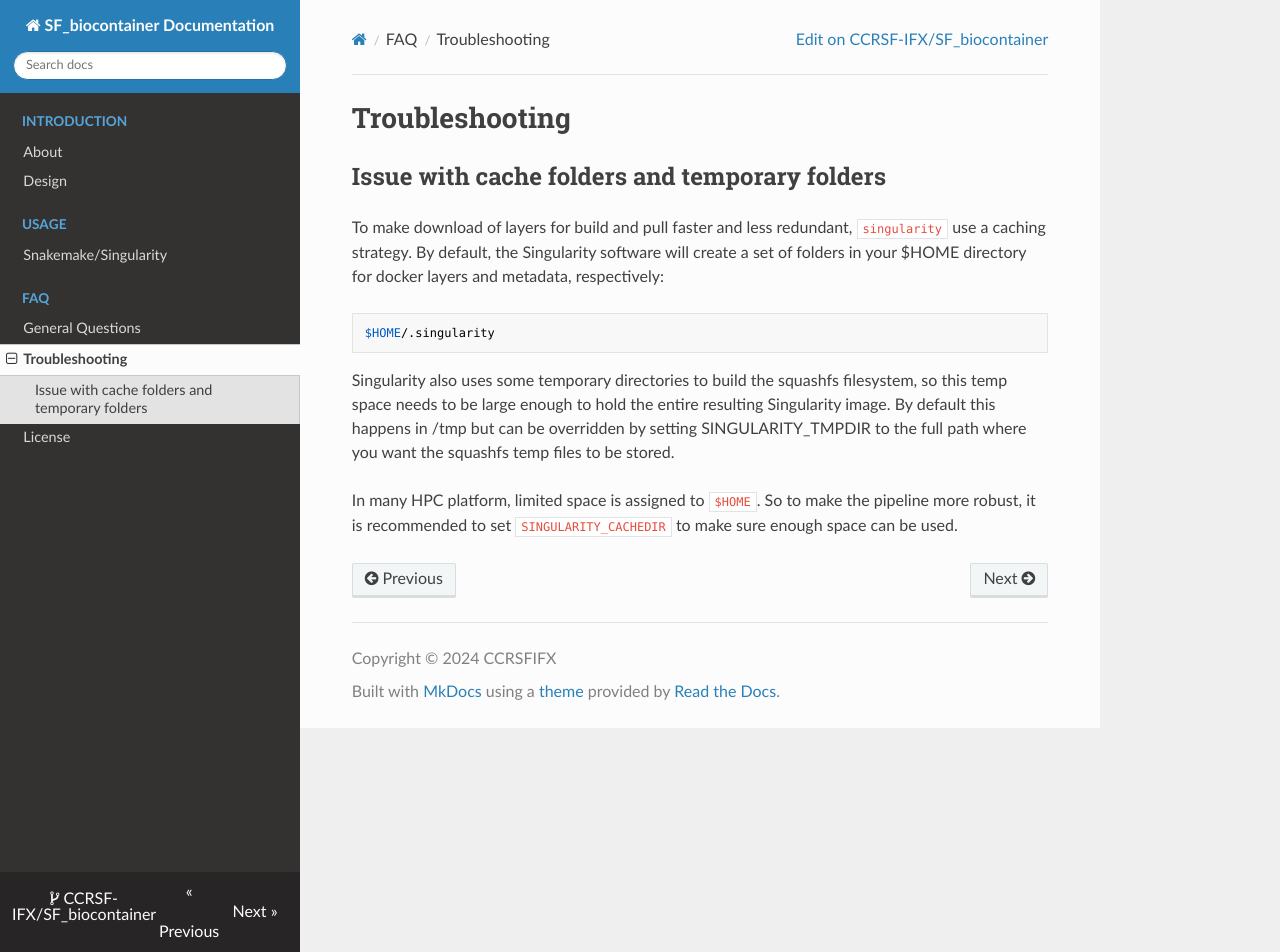
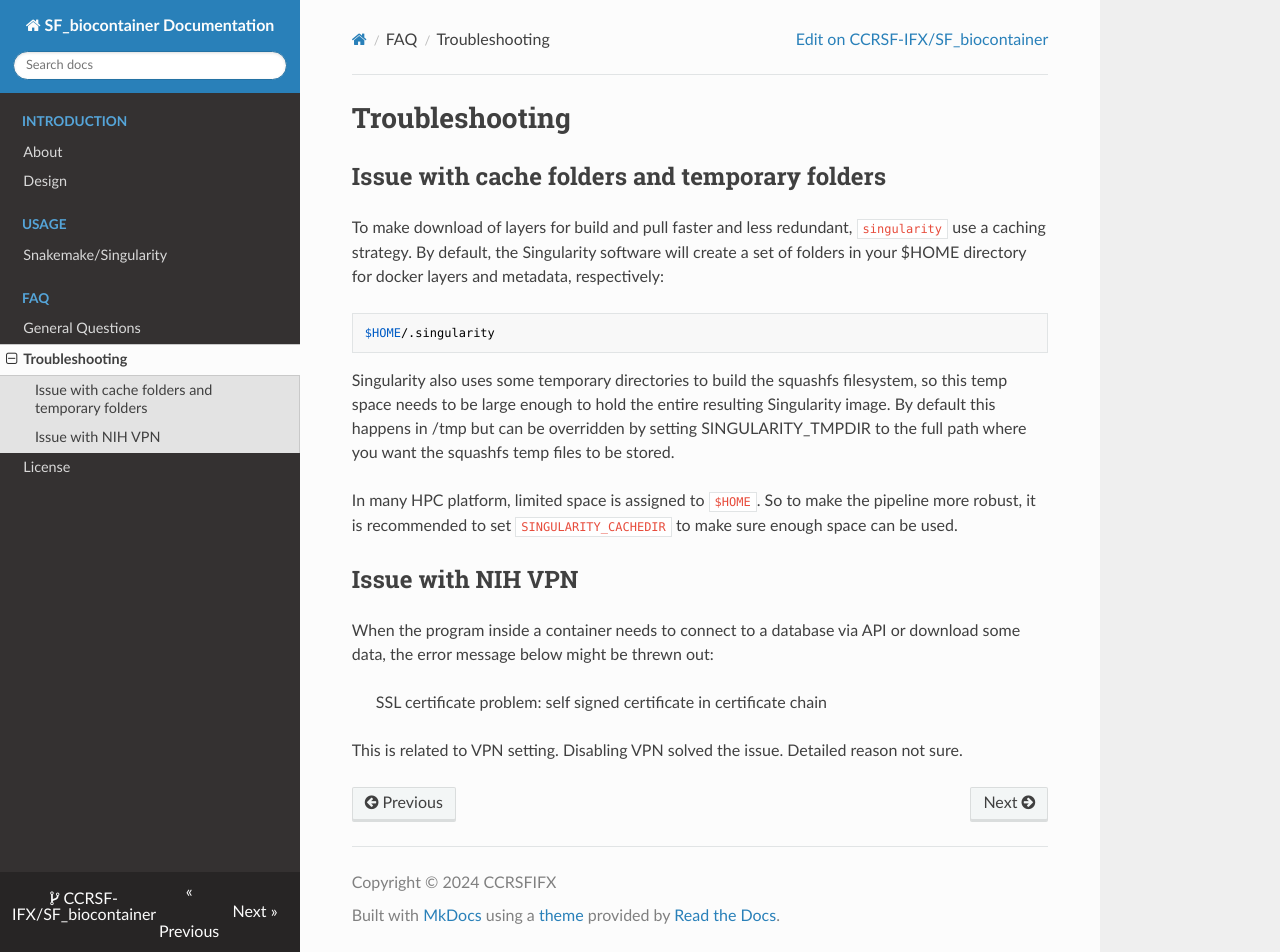
Before and after one commit to CCRSF-IFX/SF_biocontainer, an MkDocs documentation site: the page built from docs/troubleshooting.md, in a window 1280 px wide and 952 px high. Built offline with MkDocs 1.6.1, drawn with Linux system fonts in a browser that asks for light colours; nearby versions of some CDN libraries.

Commit message:
Add docs/troubleshooting.md

```diff
--- a/docs/troubleshooting.md
+++ b/docs/troubleshooting.md
@@ -11,3 +11,11 @@ $HOME/.singularity
 Singularity also uses some temporary directories to build the squashfs filesystem, so this temp space needs to be large enough to hold the entire resulting Singularity image. By default this happens in /tmp but can be overridden by setting SINGULARITY_TMPDIR to the full path where you want the squashfs temp files to be stored.
 
 In many HPC platform, limited space is assigned to `$HOME`. So to make the pipeline more robust, it is recommended to set `SINGULARITY_CACHEDIR` to make sure enough space can be used.
+
+## Issue with NIH VPN
+
+When the program inside a container needs to connect to a database via API or download some data, the error message below might be threwn out:
+
+> SSL certificate problem: self signed certificate in certificate chain
+
+This is related to VPN setting. Disabling VPN solved the issue. Detailed reason not sure.
```
